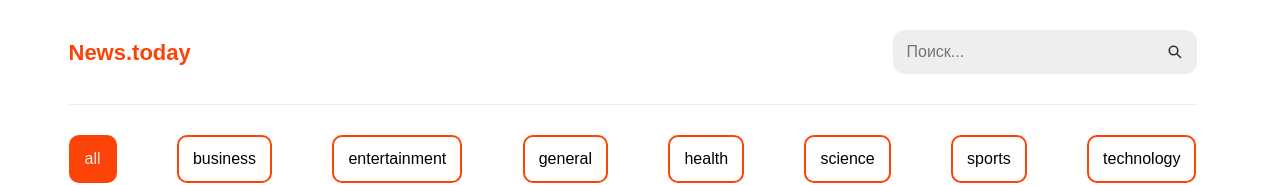
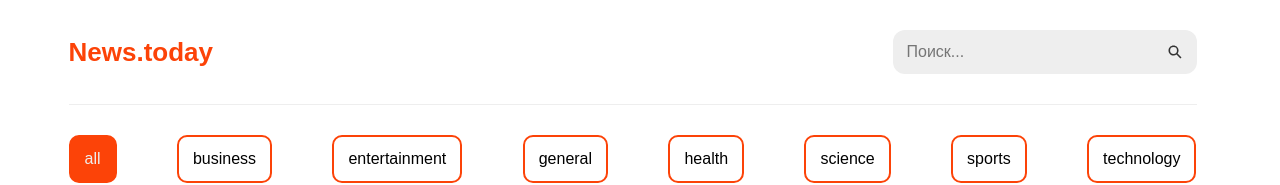
Before and after one commit to CondoR-R/news-today, a React (Vite) app: page / in a window 1280 px wide. Shown: the top 185 px of the page. Built offline with nearby package versions, Linux system fonts and the light colour scheme.

Commit message:
увеличил заголовок

```diff
--- a/src/layout/Header/Header.module.scss
+++ b/src/layout/Header/Header.module.scss
@@ -10,7 +10,7 @@
   border-bottom: var(--border);
 
   .title {
-    font-size: 22px;
+    font-size: 26px;
     color: var(--color-secondary);
   }
 
```
